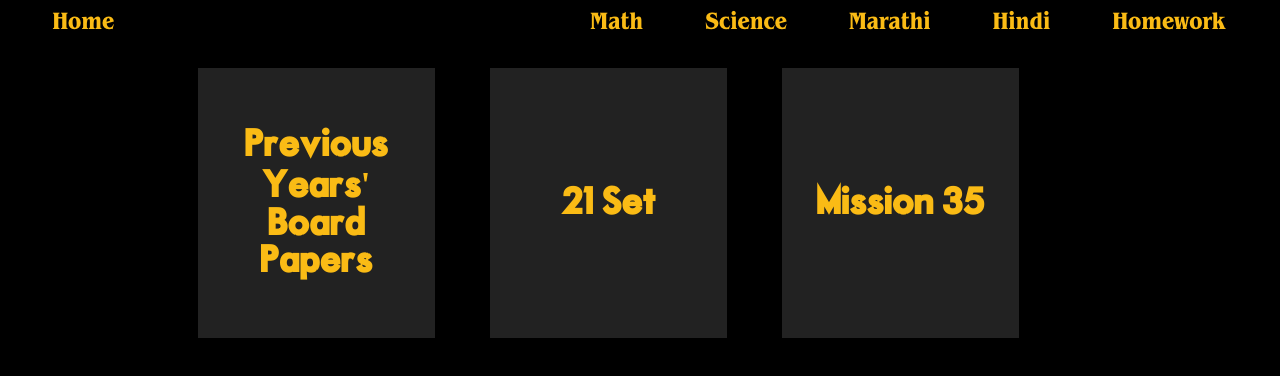
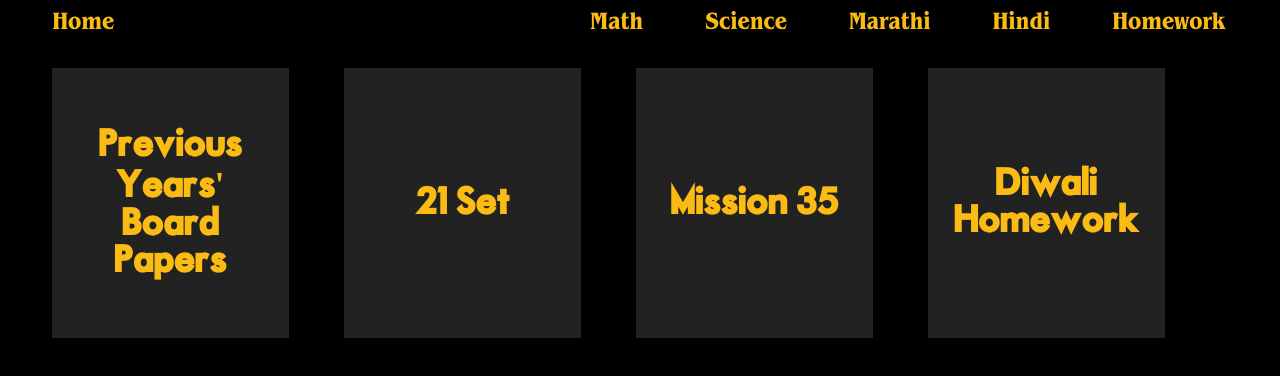
Before and after one commit to DhanushVDPT/sgvnext, a Next.js app: page / in a window 1280 px wide. Shown: the top 376 px of the page. Built offline with nearby package versions, Linux system fonts and the light colour scheme.

Commit message:
diwali HHW

```diff
--- a/pages/index.js
+++ b/pages/index.js
@@ -43,6 +43,11 @@ export default function Page() {
                             <h2>Mission 35</h2>
                         </div>
                     </Link>
+                    <Link href="https://docs.google.com/document/d/1jsMmbgw3weDcbsF_GsZYiZ-J4P5sS0Y1P7fR3xNWkBk/edit?tab=t.0">
+                        <div className="card">
+                            <h2>Diwali Homework</h2>
+                        </div>
+                    </Link>
             </div>
         </>
     )
--- a/pages/mathnotes.js
+++ b/pages/mathnotes.js
@@ -18,6 +18,7 @@ export default function Page() {
                             <a target="#" href="https://docs.google.com/document/d/1L4pIFaWE1QFPK9cLiqhGyiDsdrTtCi30h01xS0U5pKo/edit?tab=t.0">Quadratic Equations</a>
                             <a target="#" href="https://docs.google.com/document/d/1KaEIsZHdhdHXr03NIEXCg1Gbh3zsnOp-2WgIrVaZNyc/edit?usp=sharing">Pythagoras Theorem</a>
                             <a target="#" href="https://docs.google.com/document/d/1N7LL7eViRJuZlpuqqTZNonSuB5AwRoXQySIYXrdGIw0/edit?usp=sharing">Coordinate Geometry</a>
+                            <a target="#" href="https://docs.google.com/document/d/1pwqMecf72d2hQ2iRpMfGgE_P2I58jwIEFb-nKQxYYqU/edit?tab=t.0">Financial Planning</a>
                         </div>
                     </li>
                 </ul>
```
